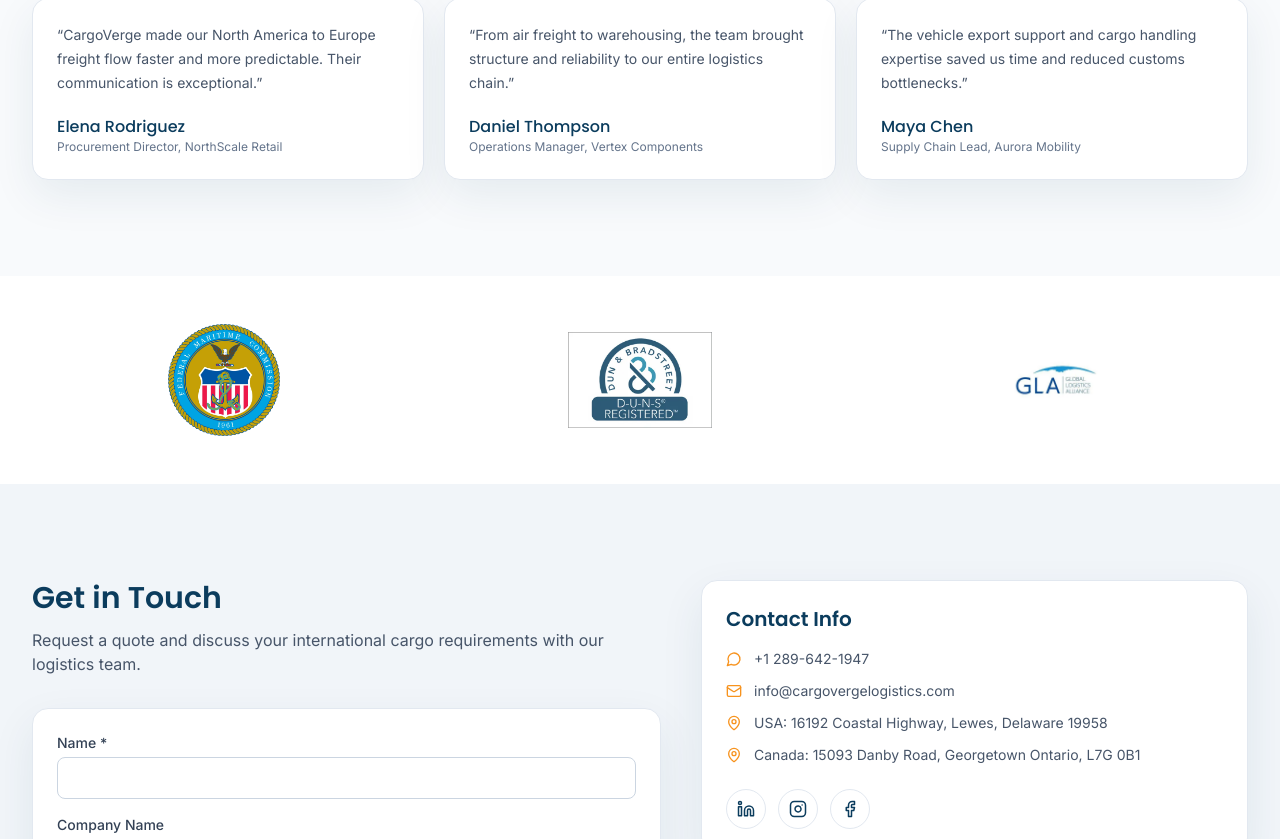
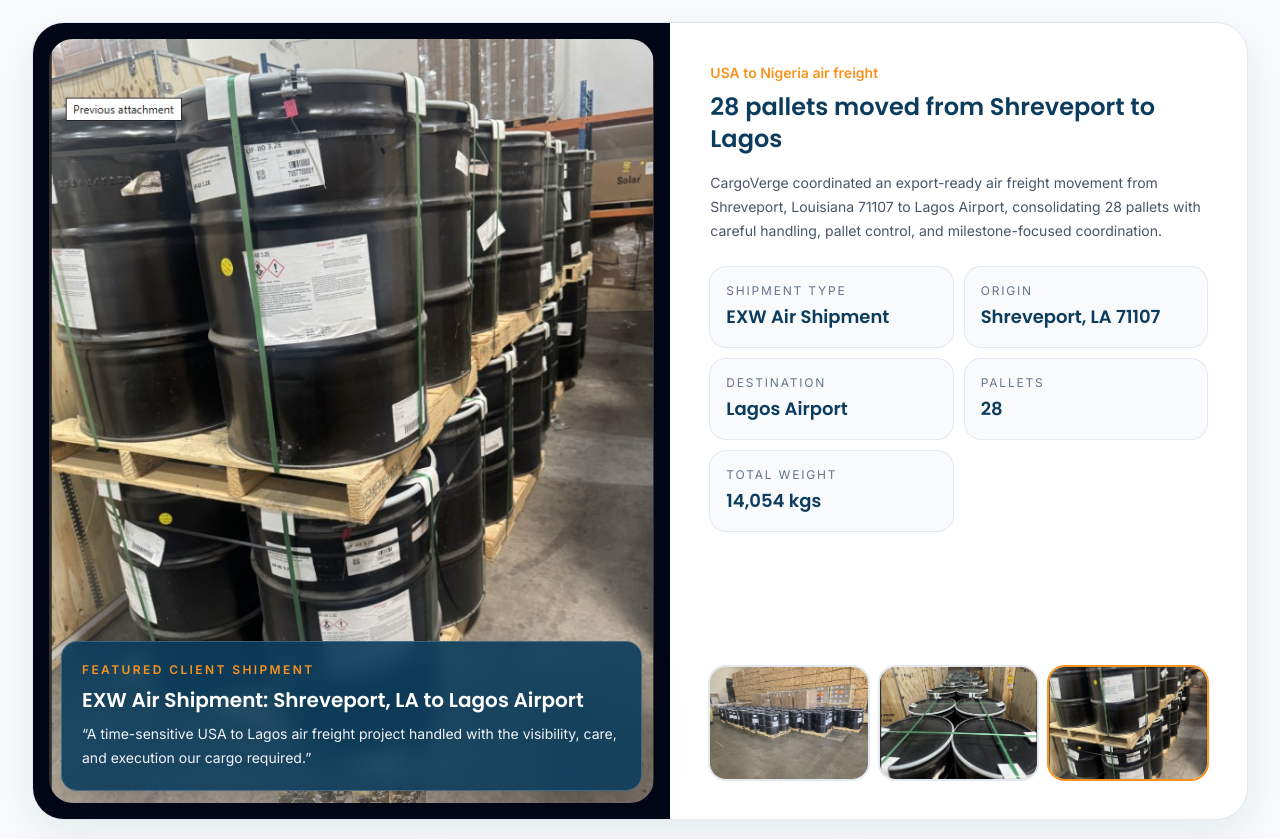
Before and after one commit to Naveen-g09/Cargo-Verge-Logistics, a React (Vite) app: page / in a window 1280 px wide. Shown: the part 4401-5240 px from the top of the page. Built offline with nearby package versions, Linux system fonts and the light colour scheme; no server answers.

Commit message:
Add Lagos shipment testimonial showcase

```diff
--- a/src/components/data.js
+++ b/src/components/data.js
@@ -22,6 +22,9 @@ import warehouseImg from '../assets/warehouse-freight.webp';
 import vehicleImg from '../assets/vehicle-import-export.webp';
 import cargoHandlingImg from '../assets/cargo-handling.webp';
 import logisticsImg from '../assets/Logistics-Services.webp';
+import lagosShipment1 from '../assets/testimonials/1.jpeg';
+import lagosShipment2 from '../assets/testimonials/2.jpeg';
+import lagosShipment3 from '../assets/testimonials/3.jpeg';
 
 export const navItems = [
   { label: 'Home', id: 'home' },
@@ -70,6 +73,28 @@ export const testimonials = [
   },
 ];
 
+export const shipmentShowcase = {
+  eyebrow: 'Featured Client Shipment',
+  title: 'EXW Air Shipment: Shreveport, LA to Lagos Airport',
+  description:
+    'CargoVerge coordinated an export-ready air freight movement from Shreveport, Louisiana 71107 to Lagos Airport, consolidating 28 pallets with careful handling, pallet control, and milestone-focused coordination.',
+  quote:
+    'A time-sensitive USA to Lagos air freight project handled with the visibility, care, and execution our cargo required.',
+  client: 'Industrial cargo client',
+  details: [
+    { label: 'Shipment Type', value: 'EXW Air Shipment' },
+    { label: 'Origin', value: 'Shreveport, LA 71107' },
+    { label: 'Destination', value: 'Lagos Airport' },
+    { label: 'Pallets', value: '28' },
+    { label: 'Total Weight', value: '14,054 kgs' },
+  ],
+  images: [
+    { src: lagosShipment1, alt: 'Palletized drums prepared for air shipment to Lagos Airport' },
+    { src: lagosShipment2, alt: 'Secured shipment pallets staged between warehouse crates' },
+    { src: lagosShipment3, alt: 'Full warehouse view of 28 pallet air shipment' },
+  ],
+};
+
 export const highlights = [
   {
     title: 'Vision',
--- a/src/pages/App.jsx
+++ b/src/pages/App.jsx
@@ -30,6 +30,7 @@ import {
   highlights,
   stats,
   routeIcon,
+  shipmentShowcase,
 } from '../components/data';
 
 const RouteIcon = routeIcon;
@@ -463,7 +464,67 @@ const onSubmit = async (event) => {
         </section>
 
         <section className="section-shell py-16 md:py-24" id="testimonials">
-          <h2 className="font-heading text-3xl font-semibold text-primary">Client Testimonials</h2>
+          <div className="flex flex-col gap-3 md:flex-row md:items-end md:justify-between">
+            <div>
+              <p className="text-xs font-semibold uppercase tracking-[0.25em] text-secondary">Client success stories</p>
+              <h2 className="mt-2 font-heading text-3xl font-semibold text-primary">Client Testimonials</h2>
+            </div>
+            <p className="max-w-2xl text-sm leading-6 text-slate-600">
+              Real project snapshots that show how CargoVerge moves complex freight with care, visibility, and dependable coordination.
+            </p>
+          </div>
+
+          <motion.article
+            variants={fadeUp}
+            initial="hidden"
+            whileInView="show"
+            viewport={{ once: true, amount: 0.2 }}
+            className="mt-8 overflow-hidden rounded-[2rem] border border-slate-200 bg-white shadow-card"
+          >
+            <div className="grid gap-0 lg:grid-cols-[1.05fr_0.95fr]">
+              <div className="relative min-h-[420px] bg-slate-950 p-3 sm:p-4">
+                <img
+                  src={shipmentShowcase.images[2].src}
+                  alt={shipmentShowcase.images[2].alt}
+                  className="h-full min-h-[390px] w-full rounded-[1.5rem] object-cover"
+                />
+                <div className="absolute inset-x-7 bottom-7 rounded-2xl border border-white/20 bg-primary/90 p-5 text-white shadow-2xl backdrop-blur">
+                  <p className="text-xs font-semibold uppercase tracking-[0.2em] text-secondary">{shipmentShowcase.eyebrow}</p>
+                  <h3 className="mt-2 font-heading text-xl font-semibold">{shipmentShowcase.title}</h3>
+                  <p className="mt-2 text-sm leading-6 text-slate-100">“{shipmentShowcase.quote}”</p>
+                </div>
+              </div>
+
+              <div className="flex flex-col justify-between p-6 sm:p-8 lg:p-10">
+                <div>
+                  <p className="text-sm font-semibold text-secondary">USA to Nigeria air freight</p>
+                  <h3 className="mt-2 font-heading text-2xl font-semibold text-primary">28 pallets moved from Shreveport to Lagos</h3>
+                  <p className="mt-4 text-sm leading-6 text-slate-600">{shipmentShowcase.description}</p>
+
+                  <div className="mt-6 grid gap-3 sm:grid-cols-2">
+                    {shipmentShowcase.details.map((detail) => (
+                      <div key={detail.label} className="rounded-2xl bg-slate-50 p-4 ring-1 ring-slate-200">
+                        <p className="text-xs uppercase tracking-[0.15em] text-slate-500">{detail.label}</p>
+                        <p className="mt-1 font-heading text-lg font-semibold text-primary">{detail.value}</p>
+                      </div>
+                    ))}
+                  </div>
+                </div>
+
+                <div className="mt-6 grid grid-cols-3 gap-3">
+                  {shipmentShowcase.images.map((image, index) => (
+                    <img
+                      key={image.alt}
+                      src={image.src}
+                      alt={image.alt}
+                      className={`h-28 w-full rounded-2xl object-cover ring-2 ${index === 2 ? 'ring-secondary' : 'ring-slate-200'}`}
+                    />
+                  ))}
+                </div>
+              </div>
+            </div>
+          </motion.article>
+
           <div className="mt-8 grid gap-5 md:grid-cols-3">
             {testimonials.map((item) => (
               <div key={item.name} className="rounded-2xl border border-slate-200 bg-white p-6 shadow-card">
```
